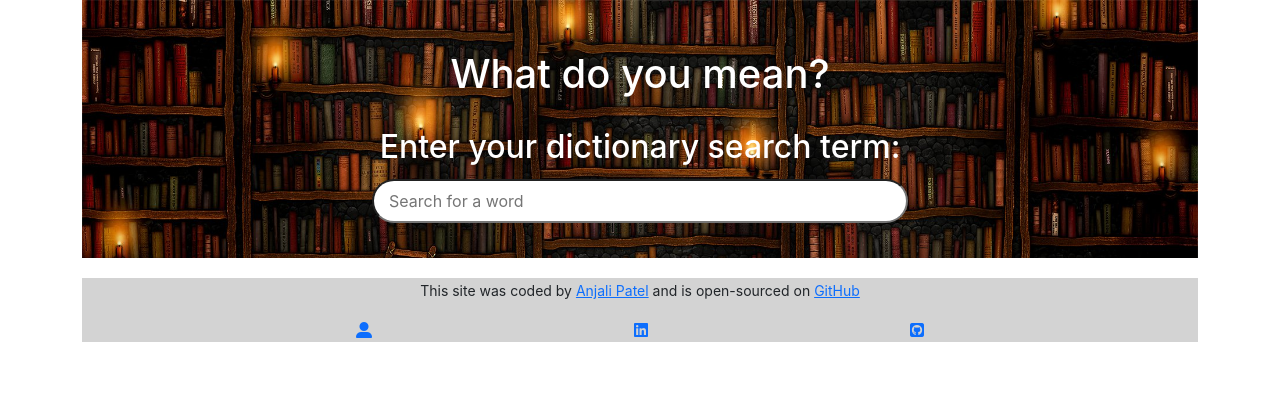
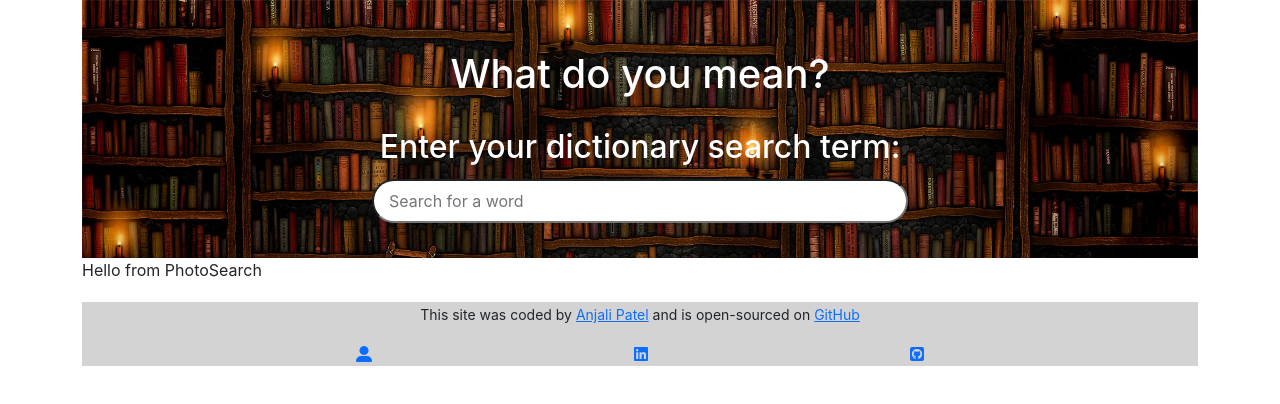
Before and after one commit to anjali-patelnz/anjali_dictionary_app, a React (Create React App) app: page / in a window 1280 px wide. Shown: the top 404 px of the page. Built offline with nearby package versions, Linux system fonts and the light colour scheme.

Commit message:
Created the PhotoSearch component

```diff
--- a/src/Dictionary.js
+++ b/src/Dictionary.js
@@ -1,6 +1,7 @@
 import React, { useState } from "react";
 import axios from "axios";
 import SearchResults from "./SearchResults";
+import PhotoSearch from "./PhotoSearch";
 
 import "./Dictionary.css";
 
@@ -46,6 +47,7 @@ export default function Dictionary() {
         </div>
       </section>
       <SearchResults data={searchResults} />
+      <PhotoSearch />
     </div>
   );
 }
--- /dev/null
+++ b/src/PhotoSearch.js
@@ -0,0 +1,5 @@
+import React from "react";
+
+export default function PhotoSearch() {
+  return <p>Hello from PhotoSearch</p>;
+}
```
